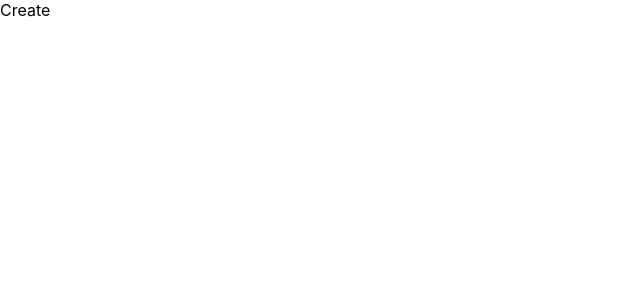
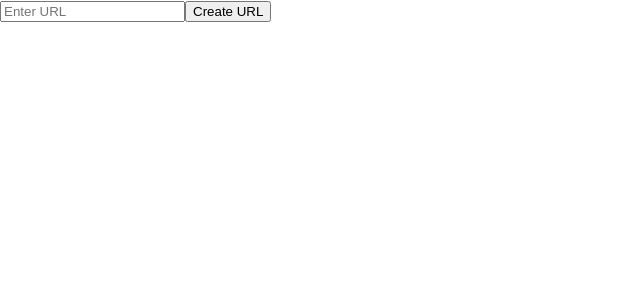
Before and after one commit to vaneesa-hrr/links-react, a React (Create React App) app: page / in a window 1280 px wide. Shown: the top 300 px of the page, without its empty margins (0-640 px from the left). Built offline with nearby package versions, Linux system fonts and the light colour scheme.

Commit message:
Solucionando problemas, no creaba elementos

```diff
--- a/src/App.js
+++ b/src/App.js
@@ -9,7 +9,7 @@ function App() {
       <Route path="/" element={<Create />} />
       <Route path="u/:id" element={<Redirect />} />
     </Routes>
-  </BrowserRouter >;
+  </BrowserRouter >
 }
 
 export default App;
--- a/src/components/createForm.js
+++ b/src/components/createForm.js
@@ -0,0 +1,43 @@
+import { useState } from "react";
+
+export default function CreateForm({ dispatch }) {
+  const [url, setUrl] = useState("");
+
+  // Maneja el cambio del input
+  function handleChange(e) {
+    const value = e.target.value;
+    setUrl(value);
+
+  }
+  // Maneja el envío del formulario
+  function handleSubmit(e) {
+    e.preventDefault();  // Evita que el formulario recargue la página
+
+    if (url.trim()) {
+      // Despacha la acción de agregar la URL
+      dispatch({ type: "ADD", data: url });
+
+      // Limpia el campo de texto después de enviar
+      setUrl("");
+    }
+  }
+
+  // Maneja el evento cuando se presiona una tecla (Enter)
+  function handleKeyDown(e) {
+    if (e.key === "Enter") {
+      handleSubmit(e);  // Llama a la función de envío cuando se presiona Enter
+    }
+  }
+
+  return (
+    <form onSubmit={handleSubmit}>
+      <input
+        value={url}
+        onChange={handleChange}  // Actualiza el estado al cambiar el input
+        onKeyDown={handleKeyDown} // Detecta la tecla presionada
+        placeholder="Enter URL"
+      />
+      <button >Create URL</button>
+    </form>
+  );
+}
--- a/src/components/mainContainer.js
+++ b/src/components/mainContainer.js
@@ -0,0 +1,3 @@
+export default function MainContainer({ children }) {
+  return <div>{children}</div>;
+}
--- a/src/pages/create.js
+++ b/src/pages/create.js
@@ -1,3 +1,22 @@
+import CreateForm from "../components/createForm";
+import MainContainer from "../components/mainContainer";
+
+import useReducerApp from "../store/store";
+
 export default function Create() {
-  return <div>Create</div>;
+  const [state, dispatch] = useReducerApp();
+
+  return (
+    <MainContainer>
+      <CreateForm dispatch={dispatch} /> {/* Pasa dispatch como prop */}
+
+      <div>
+        {state.items.map((item) => (
+          <div key={item.shortUrl}>{item.url}</div>  /* Usar una propiedad única como key */
+        ))}
+      </div>
+
+
+    </MainContainer>
+  );
 }
--- a/src/store/actions.js
+++ b/src/store/actions.js
@@ -1,5 +1,22 @@
+function getRandomURL() {
+  const randomString =
+    Math.random().toString(32).slice(2, 5);
+
+  return randomString;
+}
+
+
 export function add(state, action) {
-
+  const url = action.data;
+  const shortUrl = getRandomURL();
+  const temp = [...state.items];
+  const newItem = {
+    url: url.toString(),
+    shortUrl: shortUrl,
+    views: 0,
+  }
+  temp.unshift(newItem);
+  return { items: [...temp] };
 }
 
 export function load(state, action) {
--- a/src/store/store.js
+++ b/src/store/store.js
@@ -9,6 +9,7 @@ export function reducer(state, action) {
       return load(state, action);
     case 'LOAD_VIEW':
       return addView(state, action);
+
     default:
   }
 }
```
